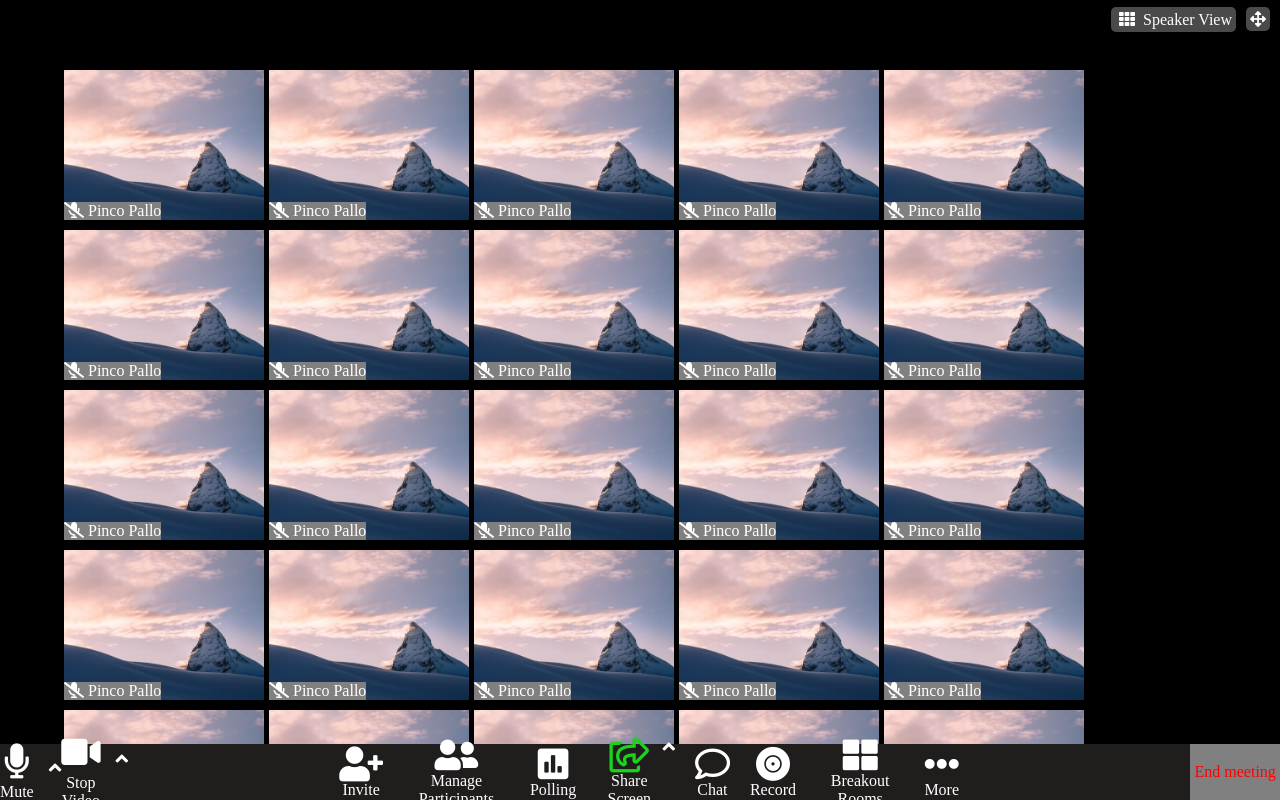
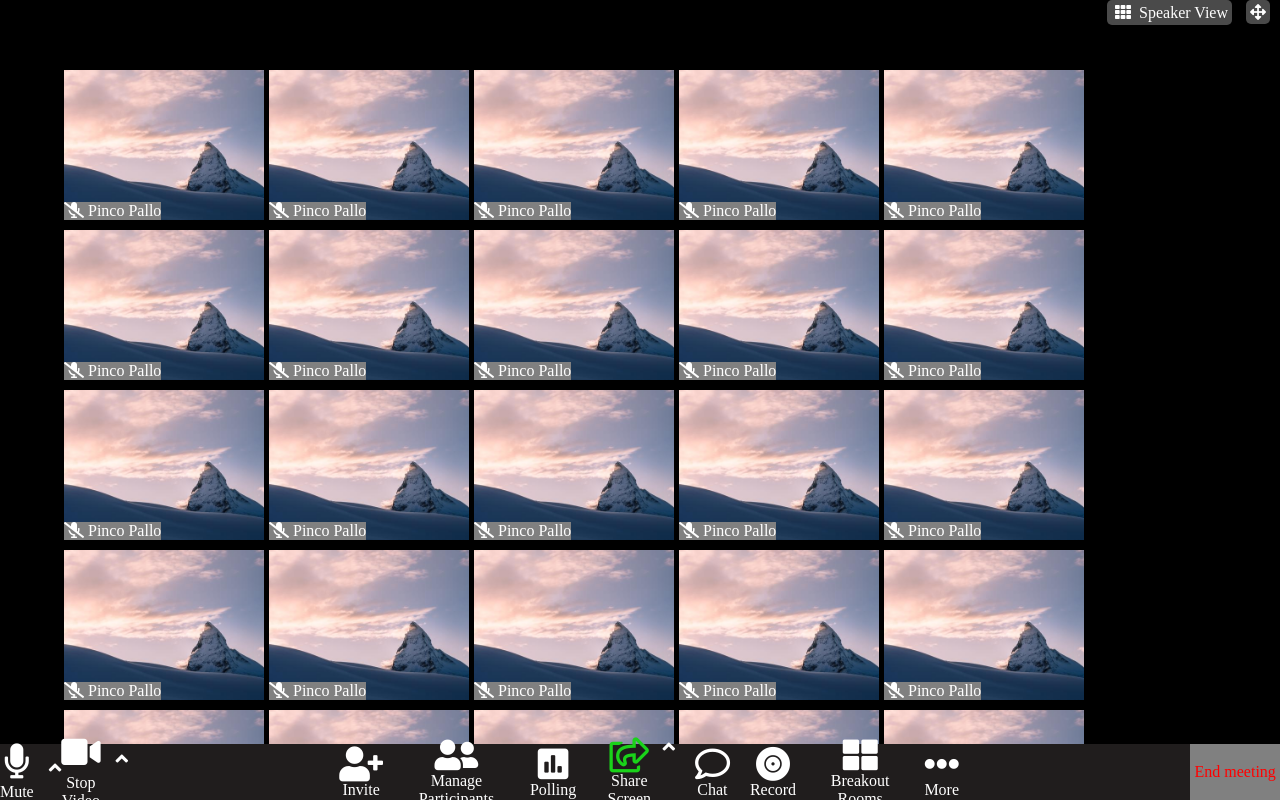
Before and after one commit to alessandroordetti/html-css-zoom, a plain HTML site: page index.html in a window 1280 px wide. Drawn offline with Linux system fonts and the light colour scheme.

Commit message:
text align right to header divs

```diff
--- a/css/style.css
+++ b/css/style.css
@@ -11,7 +11,7 @@ body{
 header {
     height: 5vh;
     background-color: black;
-    justify-content: flex-end;
+    text-align: right;
 }
 
 section {
@@ -29,6 +29,7 @@ footer {
 header div {
     padding-top: 7px;
     padding-right: 10px;
+    display: inline;
 }
 
 header span, header i {
--- a/index.html
+++ b/index.html
@@ -12,7 +12,7 @@
 <body>
     <!-- 3 sezioni: un header, main, footer -->
 
-    <header class="flex">
+    <header>
         <div>
             <span><i class="fas fa-th"></i> Speaker View</span>
         </div>
```
